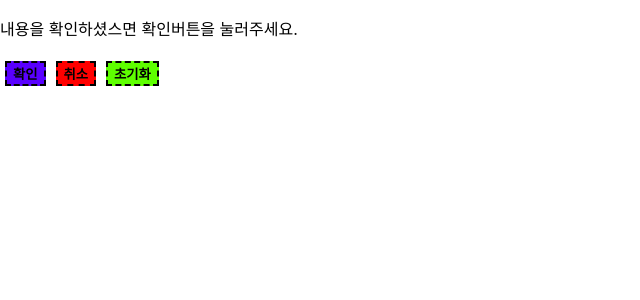
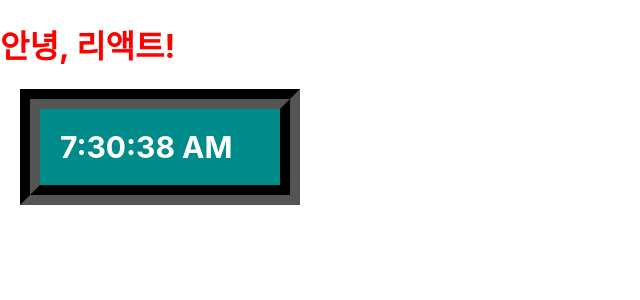
Before and after one commit to wnddjgld/ReactProjects0829, a React (Create React App) app: page / in a window 1280 px wide. Shown: the top 300 px of the page, without its empty margins (0-640 px from the left). Built offline with nearby package versions, Linux system fonts and the light colour scheme.

Commit message:
React0905 실습

```diff
--- /dev/null
+++ b/src/chp04/Clock.css
@@ -0,0 +1,12 @@
+.asdf{
+    border-width: 20px;
+    border-style: groove;
+    border-color: black;
+    background-color: darkcyan;
+    color: white;
+    font-size: 30px;
+    font-weight: bold;
+    padding: 20px;
+    margin: 20px;
+    width:  200px;
+}
--- /dev/null
+++ b/src/chp04/Clock.jsx
@@ -0,0 +1,12 @@
+import React from "react";
+
+function Clock(props){
+    return(
+        <div>
+            <h1>안녕, 리액트!</h1>
+            <div className='asdf'> {new Date().toLocaleTimeString()}</div>
+        </div>
+    )
+}
+
+export default Clock;
--- a/src/index.js
+++ b/src/index.js
@@ -2,18 +2,24 @@
 import ReactDOM from 'react-dom/client';
 import './index.css';
 import  './chp03/Book.css'
+import './chp04/Clock.css'
 import App from './App';
 import reportWebVitals from './reportWebVitals';
 import Library from "./chp03/Library";
 import ConfirmDialog from "./chp04/ConfirmDialog"
 import Button from "./chp04/Button.css"
+import Clock from "./chp04/Clock";
+
 
 const root = ReactDOM.createRoot(document.getElementById('root'));
-root.render(
-  <React.StrictMode>
-    <ConfirmDialog />
-  </React.StrictMode>
-);
+setInterval(() => {
+    root.render(
+        <React.StrictMode>
+            <Clock/>
+        </React.StrictMode>
+    );
+}, 1000);
+
 
 // If you want to start measuring performance in your app, pass a function
 // to log results (for example: reportWebVitals(console.log))
```
